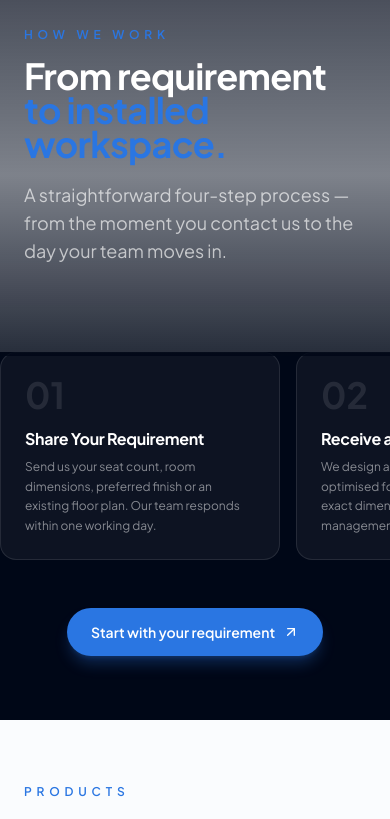
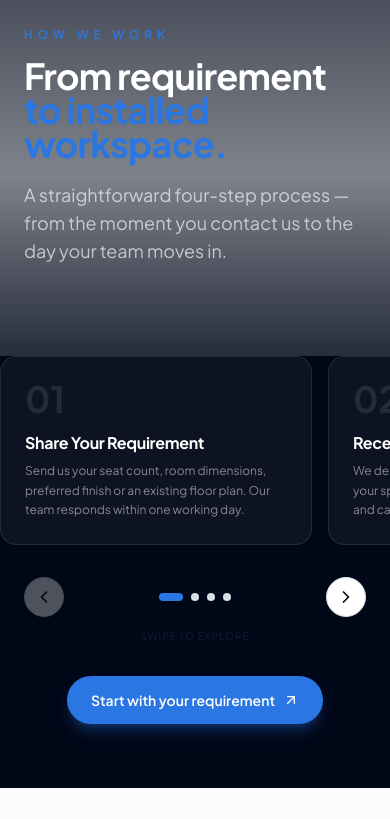
Before and after one commit to ajay-turningpoint-vapi/panna-jaat-trintera-engineering, a React (Vite) app: page / in a window 390 px wide. Shown: the part 4128-4947 px from the top of the page. Built offline with nearby package versions, Linux system fonts and the light colour scheme.

Commit message:
fix: mobile scroll controls, index calculation, and card heights

```diff
--- a/src/components/HScrollCarousel.jsx
+++ b/src/components/HScrollCarousel.jsx
@@ -14,9 +14,11 @@ export function HScrollCarousel({
     const track = trackRef.current;
     if (!track) return;
     const onScroll = () => {
-      const { scrollLeft, clientWidth } = track;
-      const idx = Math.round(scrollLeft / clientWidth);
-      setActive(Math.min(idx, count - 1));
+      const firstChild = track.firstElementChild;
+      if (!firstChild) return;
+      const snapWidth = firstChild.offsetWidth + 16; // width + gap-4
+      const idx = Math.round(track.scrollLeft / snapWidth);
+      setActive(Math.max(0, Math.min(idx, count - 1)));
     };
     track.addEventListener("scroll", onScroll, { passive: true });
     return () => track.removeEventListener("scroll", onScroll);
@@ -25,7 +27,10 @@ export function HScrollCarousel({
   const scrollTo = (i) => {
     const track = trackRef.current;
     if (!track) return;
-    track.scrollTo({ left: track.clientWidth * i, behavior: "smooth" });
+    const firstChild = track.firstElementChild;
+    if (!firstChild) return;
+    const snapWidth = firstChild.offsetWidth + 16; // width + gap-4
+    track.scrollTo({ left: snapWidth * i, behavior: "smooth" });
   };
 
   return (
@@ -34,7 +39,7 @@ export function HScrollCarousel({
       <div className={`md:hidden ${className}`}>
         <div
           ref={trackRef}
-          className="flex overflow-x-auto snap-x snap-mandatory gap-4 pb-4 -mx-6 px-6 scrollbar-none"
+          className="flex overflow-x-auto snap-x snap-mandatory gap-4 pb-4 -mx-6 px-6 scrollbar-none items-stretch"
           style={{ scrollbarWidth: "none", WebkitOverflowScrolling: "touch" }}
         >
           {children.map((child, i) => (
@@ -47,8 +52,18 @@ export function HScrollCarousel({
           ))}
         </div>
 
-        {/* Dot indicators */}
-        <div className="flex justify-center gap-2 mt-4">
+        {/* Dot indicators and controls */}
+        <div className="flex items-center justify-between mt-4">
+          <button
+            onClick={() => scrollTo(active - 1)}
+            disabled={active === 0}
+            aria-label="Previous slide"
+            className="w-10 h-10 flex items-center justify-center rounded-full border border-border bg-white text-ink disabled:opacity-30 disabled:pointer-events-none hover:bg-accent-blue/5 transition-colors"
+          >
+            <svg xmlns="http://www.w3.org/2000/svg" width="20" height="20" viewBox="0 0 24 24" fill="none" stroke="currentColor" strokeWidth="2" strokeLinecap="round" strokeLinejoin="round"><path d="m15 18-6-6 6-6"/></svg>
+          </button>
+
+          <div className="flex justify-center gap-2">
             {children.map((_, i) => (
               <button
                 key={i}
@@ -61,6 +76,16 @@ export function HScrollCarousel({
                 }`}
               />
             ))}
+          </div>
+
+          <button
+            onClick={() => scrollTo(active + 1)}
+            disabled={active === count - 1}
+            aria-label="Next slide"
+            className="w-10 h-10 flex items-center justify-center rounded-full border border-border bg-white text-ink disabled:opacity-30 disabled:pointer-events-none hover:bg-accent-blue/5 transition-colors"
+          >
+            <svg xmlns="http://www.w3.org/2000/svg" width="20" height="20" viewBox="0 0 24 24" fill="none" stroke="currentColor" strokeWidth="2" strokeLinecap="round" strokeLinejoin="round"><path d="m9 18 6-6-6-6"/></svg>
+          </button>
         </div>
 
         {/* Swipe hint */}
--- a/src/pages/Home.jsx
+++ b/src/pages/Home.jsx
@@ -39,6 +39,7 @@ import { AnimatedGradientText } from "@/components/ui/AnimatedGradientText";
 import DynamicWaves from "@/components/ui/DynamicWaves";
 import { products } from "@/lib/products";
 import { CircularServices } from "@/components/ui/CircularServices";
+import { HScrollCarousel } from "@/components/HScrollCarousel";
 
 const services = [
   {
@@ -681,45 +682,27 @@ function HowWeWork() {
       {/* Steps */}
       <div className="bg-ink text-white px-6 pb-16 md:pb-24">
         <div className="mx-auto max-w-7xl">
-          {/* Mobile: horizontal scroll */}
-          <div className="md:hidden flex gap-4 overflow-x-auto snap-x snap-mandatory pb-4 -mx-6 px-6 scrollbar-none -mt-1">
-            {steps.map((s) => (
-              <div
-                key={s.n}
-                className="snap-start shrink-0 w-[72vw] max-w-[280px] rounded-2xl border border-white/10 bg-white/5 p-6"
-              >
-                <div className="text-4xl font-bold text-white/10 leading-none mb-4">
-                  {s.n}
-                </div>
-                <h3 className="text-base font-bold text-white leading-tight">
-                  {s.title}
-                </h3>
-                <p className="mt-2 text-xs text-white/50 leading-relaxed">
-                  {s.body}
-                </p>
-              </div>
-            ))}
-          </div>
-
-          {/* Desktop: grid */}
-          <div className="hidden md:grid md:grid-cols-2 lg:grid-cols-4 gap-px bg-white/10 rounded-2xl overflow-hidden border border-white/10 -mt-1">
+          <HScrollCarousel
+            desktopClassName="hidden md:grid md:grid-cols-2 lg:grid-cols-4 gap-px bg-white/10 rounded-2xl overflow-hidden border border-white/10 -mt-1"
+            itemClassName="h-full"
+          >
             {steps.map((s, i) => (
-              <Reveal key={s.n} delay={i * 0.08}>
-                <div className="group bg-ink hover:bg-accent-blue/10 transition-colors p-8 h-full relative overflow-hidden">
-                  <div className="absolute -right-6 -top-6 h-24 w-24 rounded-full bg-accent-blue/0 group-hover:bg-accent-blue/15 blur-2xl transition-colors" />
-                  <div className="text-5xl font-bold text-white/8 leading-none mb-6 group-hover:text-white/12 transition-colors">
+              <Reveal key={s.n} delay={i * 0.08} className="h-full">
+                <div className="group bg-white/5 md:bg-ink hover:bg-accent-blue/10 transition-colors p-6 md:p-8 rounded-2xl md:rounded-none border border-white/10 md:border-none relative overflow-hidden h-full flex flex-col">
+                  <div className="absolute -right-6 -top-6 h-24 w-24 rounded-full bg-accent-blue/0 group-hover:bg-accent-blue/15 blur-2xl transition-colors hidden md:block" />
+                  <div className="text-4xl md:text-5xl font-bold text-white/10 md:text-white/8 leading-none mb-4 md:mb-6 group-hover:text-white/12 transition-colors">
                     {s.n}
                   </div>
-                  <h3 className="text-lg font-bold text-white leading-tight">
+                  <h3 className="text-base md:text-lg font-bold text-white leading-tight">
                     {s.title}
                   </h3>
-                  <p className="mt-3 text-sm text-white/55 leading-relaxed">
+                  <p className="mt-2 md:mt-3 text-xs md:text-sm text-white/50 md:text-white/55 leading-relaxed">
                     {s.body}
                   </p>
                 </div>
               </Reveal>
             ))}
-          </div>
+          </HScrollCarousel>
 
           <div className="mt-8 text-center">
             <a
```
Lines whose indentation alone changed are shown as unchanged.
